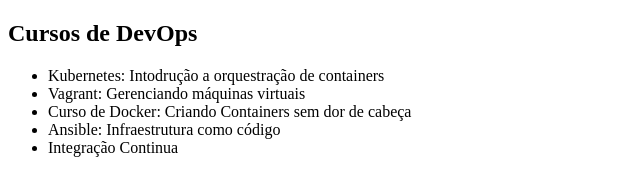
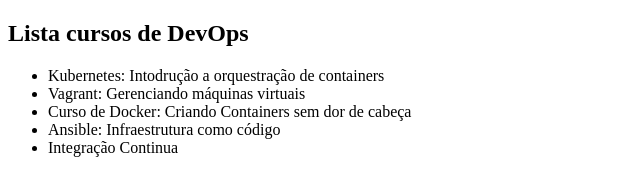
Before and after one commit to melalura/estudo-git, a plain HTML site: page index.html in a window 1280 px wide. Shown: the whole page, without its empty margins (0-640 px from the left). Drawn offline with Linux system fonts and the light colour scheme.

```diff
--- a/index.html
+++ b/index.html
@@ -5,7 +5,7 @@
     <title>Lista de Cursos</title>
 </head>
 <body>
-    <h2>Cursos de DevOps</h2>
+    <h2>Lista cursos de DevOps</h2>
 
     <ul>
         <li>Kubernetes: Intodrução a orquestração de containers</li>
```
